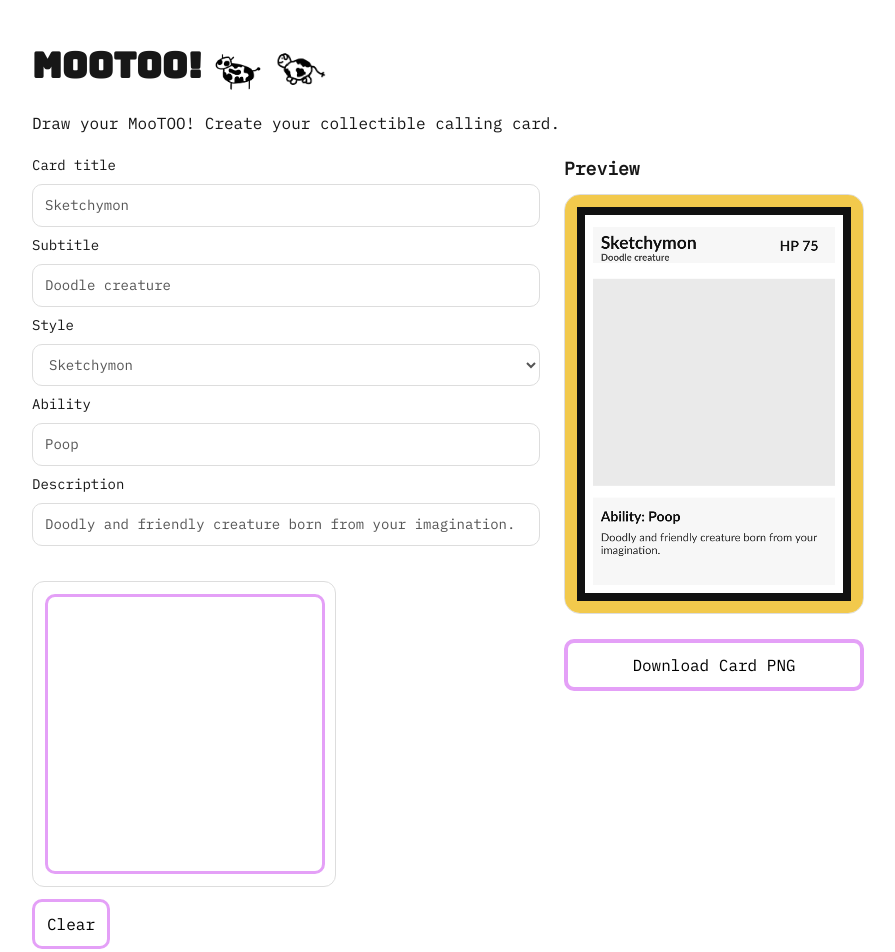
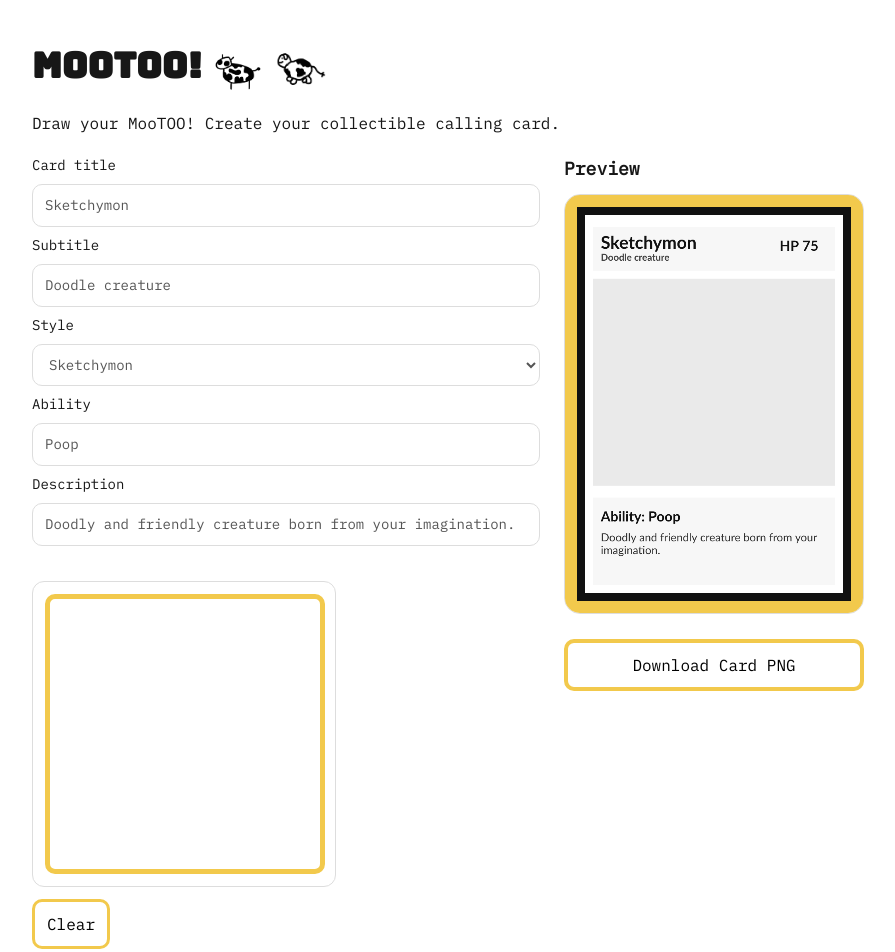
Before and after one commit to angelajuc/mootoo, a Next.js app: page / in a window 1280 px wide. Shown: the top 952 px of the page, without its empty margins (88-983 px from the left). Built offline with nearby package versions, Linux system fonts and the light colour scheme.

Commit message:
changing button and drawing card

```diff
--- a/src/app/components/CardComposer.tsx
+++ b/src/app/components/CardComposer.tsx
@@ -47,7 +47,7 @@ export default function CardComposer(props: {
 
             // title bar
             ctx.fillStyle = "#f7f7f7";
-            ctx.fillRect(70, 80, W - 140, 90);
+            ctx.fillRect(70, 80, W - 140, 110);
 
             ctx.fillStyle = "#111";
             //ctx.font = "bold 44px system-ui, -apple-system, 'Trebuchet MS', 'Gill Sans', 'Segoe UI', sans-serif";
@@ -185,7 +185,7 @@ function wrapText(
 const btn: React.CSSProperties = {
     padding: "10px 12px",
     borderRadius: 10,
-    border: "4px solid #e4a0f7",
+    border: "4px solid #f2c94c", // #e4a0f7
     background: "white",
     cursor: "pointer",
     color: "black",
--- a/src/app/components/DrawingCanvas.tsx
+++ b/src/app/components/DrawingCanvas.tsx
@@ -127,7 +127,7 @@ export default function DrawingCanvas(props: {
                         touchAction: "none",
                         display: "block",
                         borderRadius: 10,
-                        border: "3px solid #e4a0f7",
+                        border: "5px solid #f2c94c", // #e4a0f7
                         width: size,
                         height: size,
                         background: "white",
@@ -151,7 +151,7 @@ export default function DrawingCanvas(props: {
 const btn: React.CSSProperties = {
     padding: "10px 12px",
     borderRadius: 10,
-    border: "3px solid #e4a0f7",
+    border: "3px solid #f2c94c", // #e4a0f7
     background: "white",
     cursor: "pointer",
     color: "black"
```
